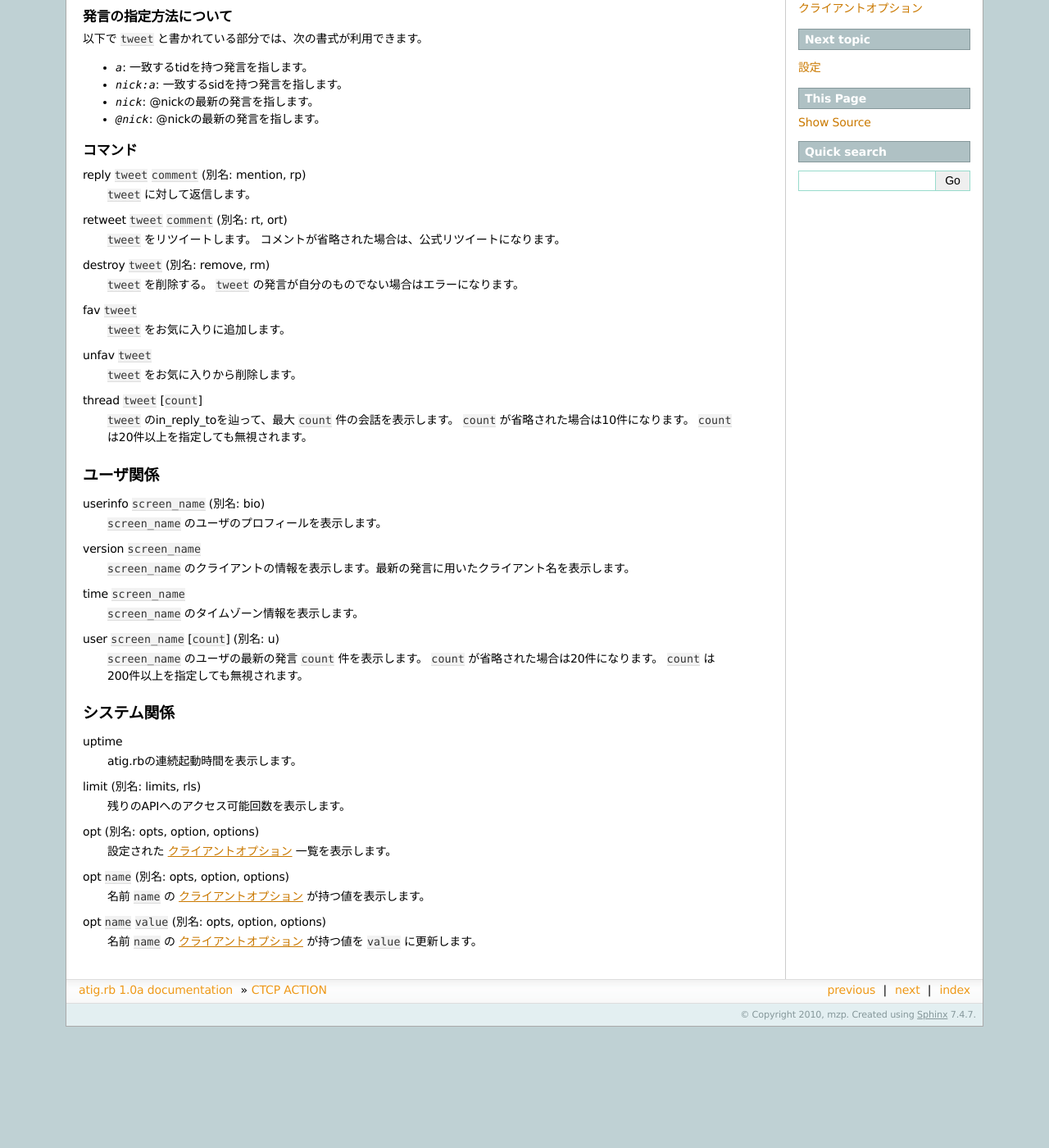
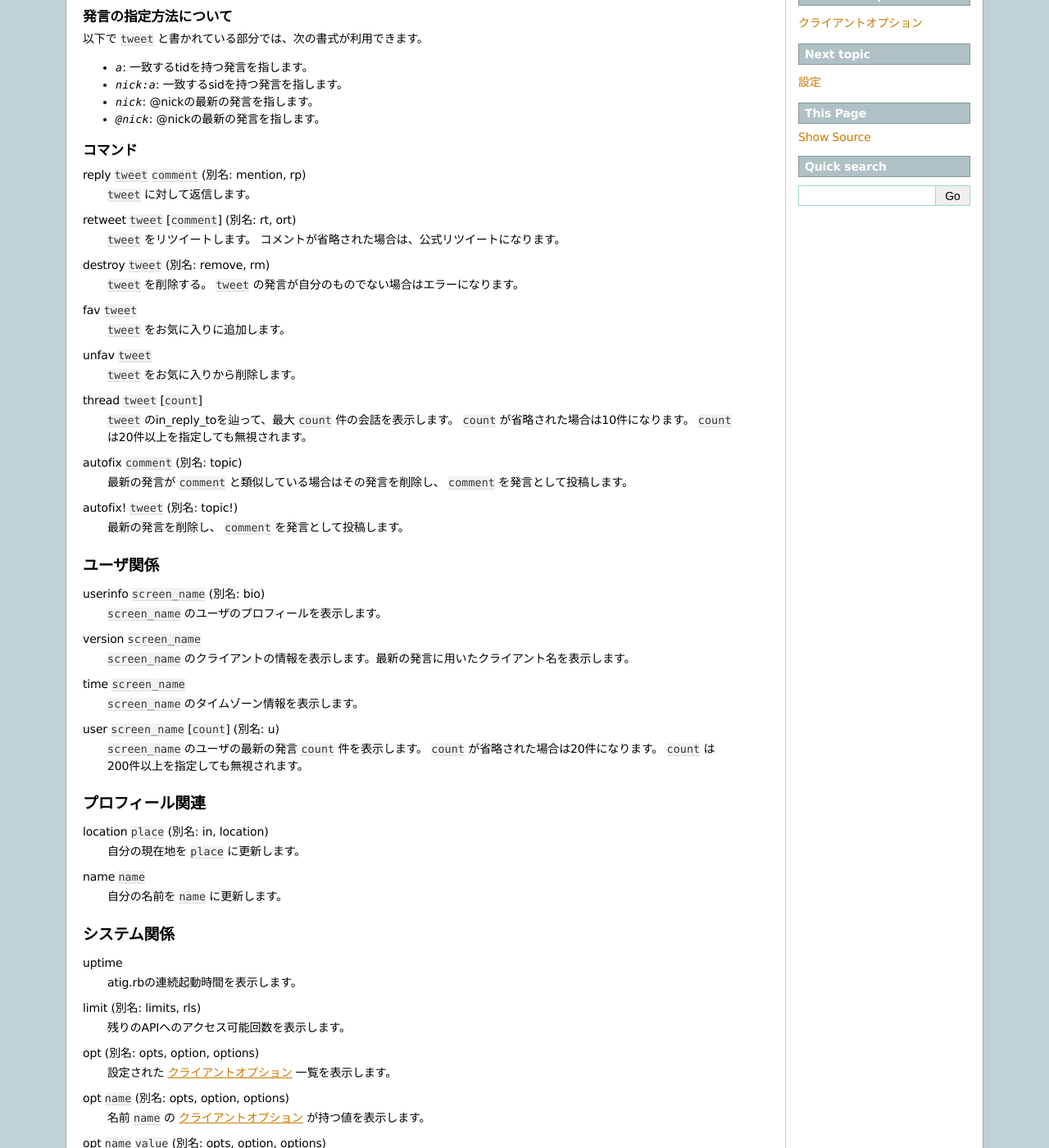
Before and after one commit to atig/atig, a Sphinx documentation site: the page built from docs/commands.rst, in a window 1280 px wide and 1400 px high, scrolled down 263 px. Shown: the whole window at 82% size. Built offline with Sphinx 7.4.7, drawn with Linux system fonts in a browser that asks for light colours; before the commit the page ends 1515 px from its top, so only the background shows below that.

```diff
--- a/docs/commands.rst
+++ b/docs/commands.rst
@@ -25,7 +25,7 @@ CTCP ACTIONの送り方はクライアントによって異なりますが、Lim
 ~~~~~~~~~~~~~~~~~~~~~~~~~~~~~~
 reply ``tweet`` ``comment`` (別名: mention, rp)
   ``tweet`` に対して返信します。
-retweet ``tweet`` ``comment`` (別名: rt, ort)
+retweet ``tweet`` [``comment``] (別名: rt, ort)
   ``tweet`` をリツイートします。
   コメントが省略された場合は、公式リツイートになります。
 destroy ``tweet`` (別名: remove, rm)
@@ -37,6 +37,11 @@ unfav ``tweet``
 thread ``tweet`` [``count``]
   ``tweet`` のin_reply_toを辿って、最大 ``count`` 件の会話を表示します。
   ``count`` が省略された場合は10件になります。 ``count`` は20件以上を指定しても無視されます。
+autofix ``comment`` (別名: topic)
+  最新の発言が ``comment`` と類似している場合はその発言を削除し、 ``comment`` を発言として投稿します。
+
+autofix! ``tweet`` (別名: topic!)
+  最新の発言を削除し、 ``comment`` を発言として投稿します。
 
 ユーザ関係
 ------------------------------
@@ -51,6 +56,13 @@ user ``screen_name`` [``count``] (別名: u)
   ``count`` が省略された場合は20件になります。 ``count`` は
   200件以上を指定しても無視されます。
 
+プロフィール関連
+------------------------------
+location ``place`` (別名: in, location)
+  自分の現在地を ``place`` に更新します。
+name ``name``
+  自分の名前を ``name`` に更新します。
+
 システム関係
 ------------------------------
 uptime
--- a/docs/irc.rst
+++ b/docs/irc.rst
@@ -23,5 +23,9 @@ IRCコマンドとの対応
 
 \/whois ``screen_name``
   ``screen_name`` の情報を表示します。ID番号、名前、自己紹介、現在地などを表示します。
+
+\/topic ``topic``
+  :doc:`commands` の `autofix` へのエイリアスです。
+  ``topic`` が前回の発言と類似している場合、古い発言を上書きします。
 \/who ``channel``
   ``channel`` の参加者の情報を表示します。ID番号、名前などを表示します。
```
Also changed, not shown: other parts of docs/irc.rst (+1 -1 lines), docs/changelog.rst (+10 -0 lines).
